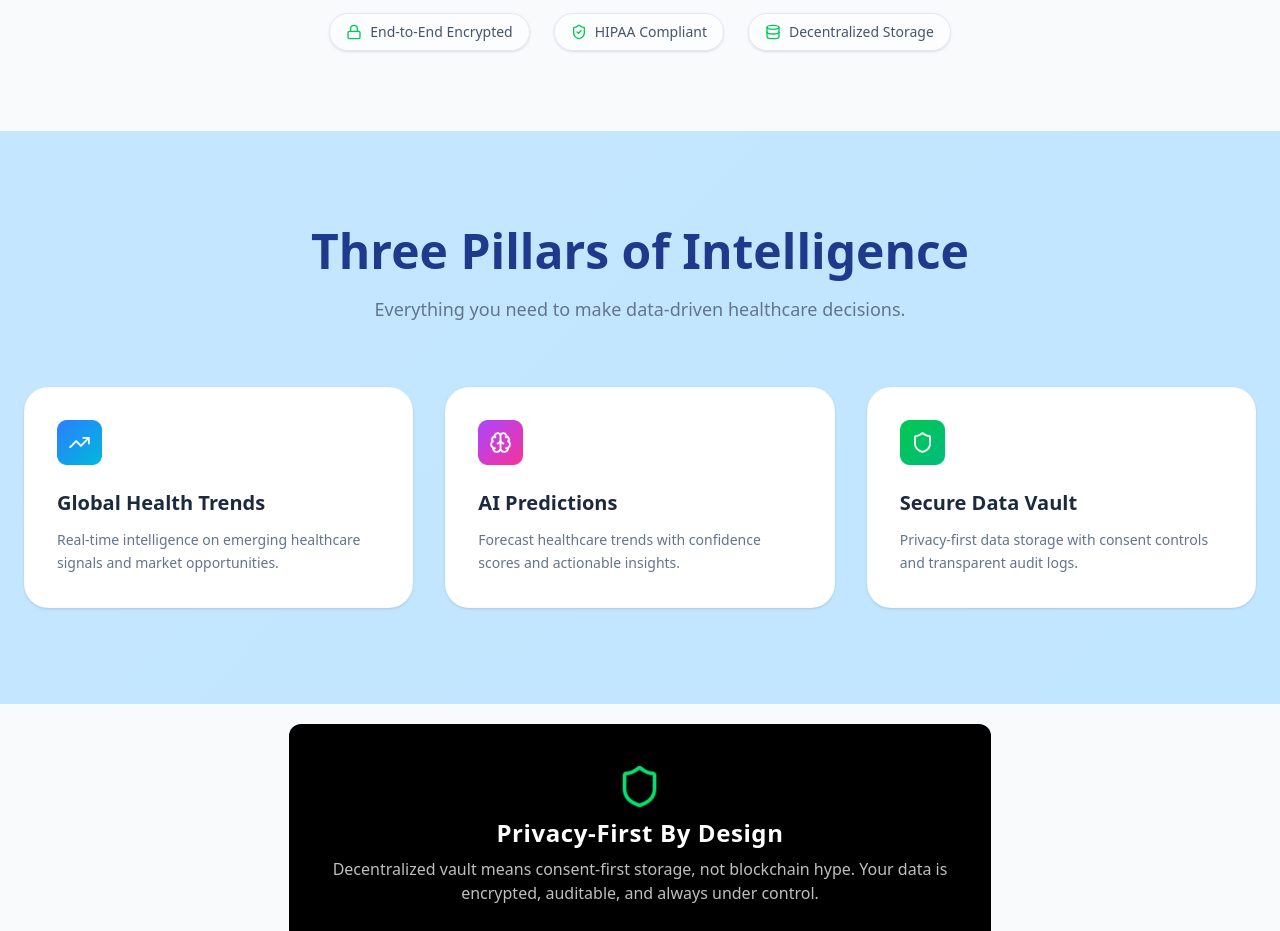
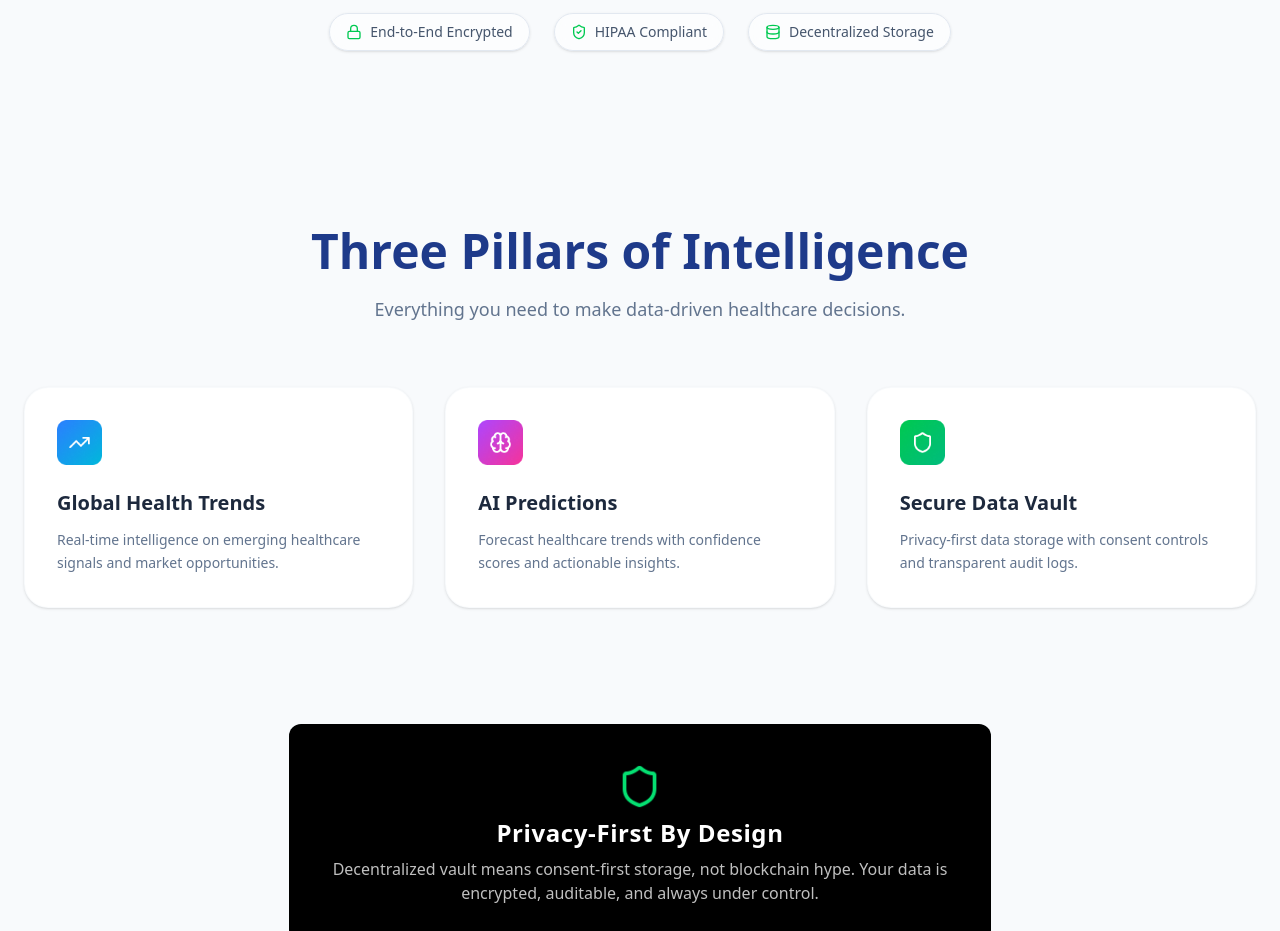
Before and after one commit to Djsteplion/PulseGuard_Ai, a Next.js app: page / in a window 1280 px wide. Shown: the part 1560-2491 px from the top of the page. Built offline with nearby package versions, Linux system fonts and the light colour scheme.

Commit message:
Add background color to ThreePillars component
Added a background color to the main container for better visual separation.

```diff
--- a/components/landing_page/threepillars.tsx
+++ b/components/landing_page/threepillars.tsx
@@ -25,7 +25,7 @@ const ThreePillars = () => {
   ];
 
   return (
-    <div className="py-24 max-w-7xl mx-auto px-6">
+    <div className="py-24 max-w-7xl mx-auto px-6 w-full bg-slate-50">
       {/* 1. The Heading */}
       <div className="text-center mb-16">
         <h2 className="text-3xl md:text-5xl font-bold text-[#1E3A8A]">
@@ -74,4 +74,5 @@ const ThreePillars = () => {
   );
 };
 
+
 export default ThreePillars;
```
